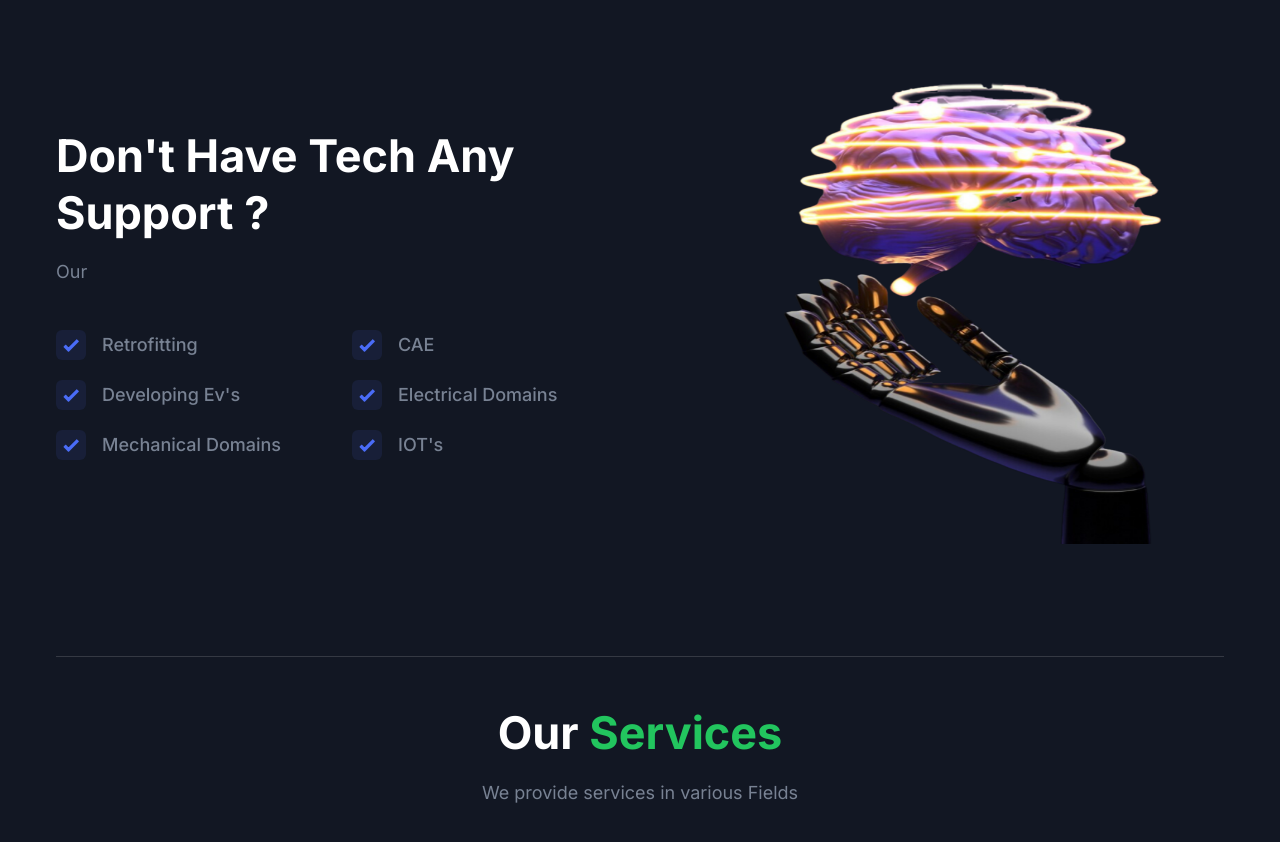
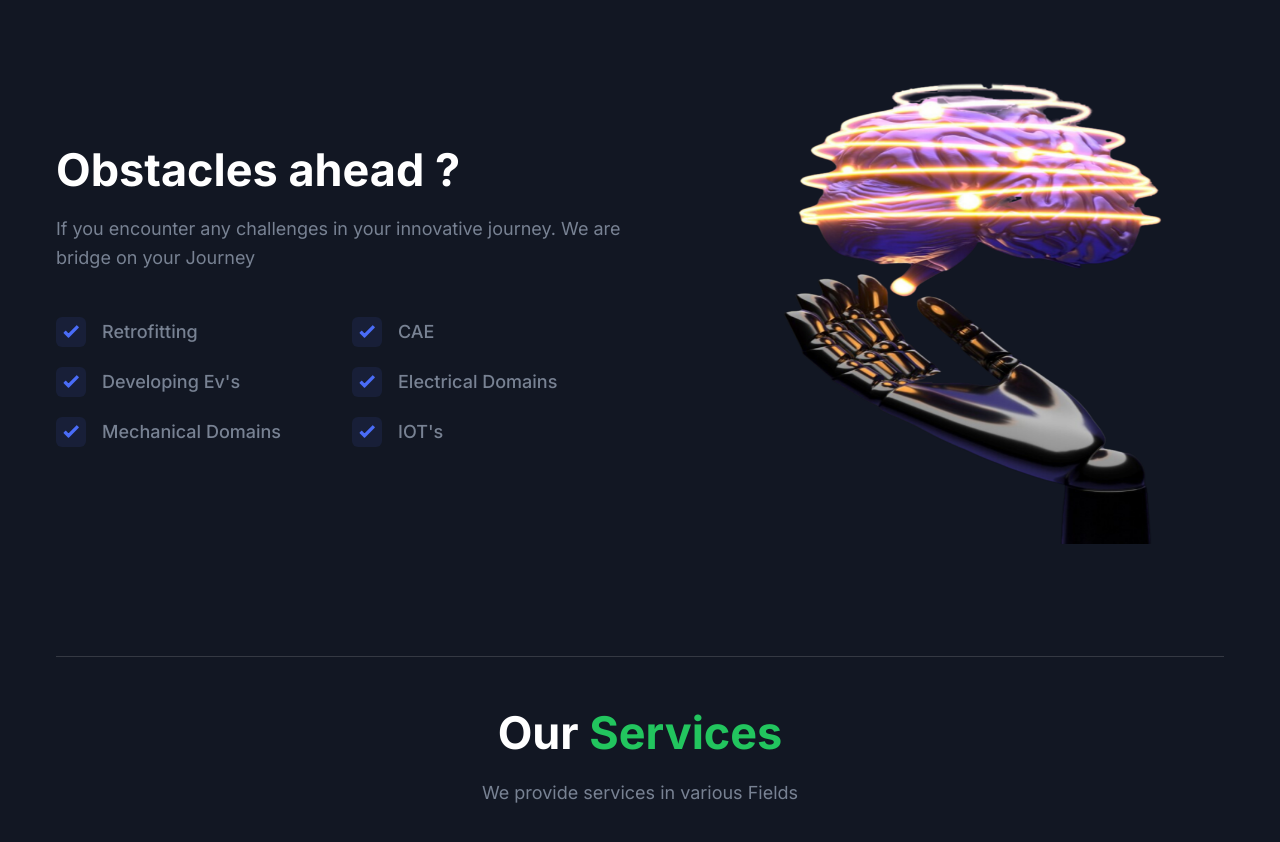
Before and after one commit to Manoj-kumar-C/Auto-Minds, a Next.js app: page / in a window 1280 px wide. Shown: the part 1920-2762 px from the top of the page. Built offline with nearby package versions, Linux system fonts and the light colour scheme.

Commit message:
Auto Minds adf

```diff
--- a/components/Home/HomeSectionOne.tsx
+++ b/components/Home/HomeSectionOne.tsx
@@ -37,8 +37,8 @@ const HomeSectionOne = () => {
           <div className="-mx-4 flex flex-wrap items-center">
             <div className="w-full px-4 lg:w-1/2">
               <SectionTitle
-                title="Don't Have Tech Any Support ?"
-                paragraph="Our"
+                title="Obstacles ahead ? "
+                paragraph="If you encounter any challenges in your innovative journey. We are bridge on your Journey"
                 mb="44px"
               />
 
```
